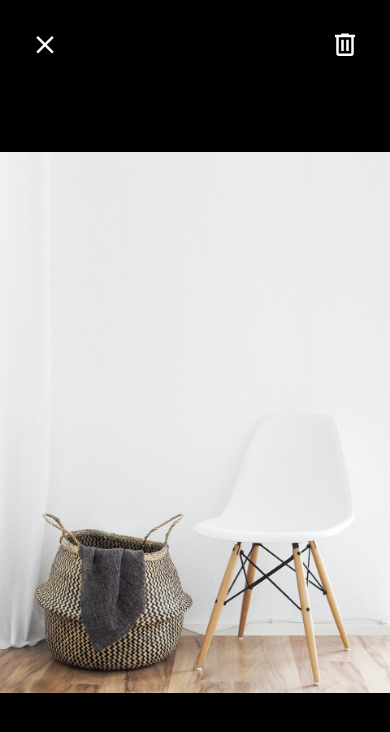
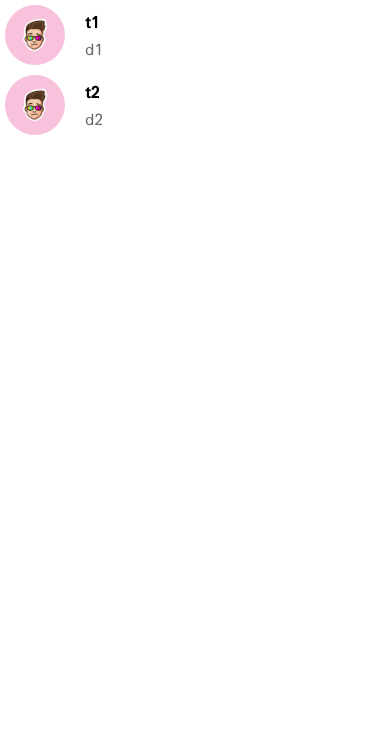
Before and after one commit to PREMINDA/React-NativeSApp, a React Native app: screen / in a window 390 px wide. Shown: the top 732 px of the page. Built offline with nearby package versions, Linux system fonts and the light colour scheme.

Commit message:
listners list

```diff
--- a/App.js
+++ b/App.js
@@ -2,6 +2,7 @@ import { StatusBar } from "expo-status-bar";
 import React from "react";
 import { StyleSheet, Text, View, SafeAreaView } from "react-native";
 import Card from "./app/components/Card/Card";
+import MessageScree from "./app/screen/MessageScree";
 
 import Moredetail from "./app/screen/Moredetail";
 import ViewImageScreen from "./app/screen/ViewImageScreen";
@@ -13,7 +14,7 @@ export default function App() {
   console.log(shopdata);
   return (
     <View>
-      <ViewImageScreen />
+      <MessageScree />
     </View>
   );
 }
--- /dev/null
+++ b/app/screen/MessageScree.js
@@ -0,0 +1,37 @@
+import React from "react";
+import { FlatList } from "react-native";
+import Listitem from "../components/Listitem/Listitem";
+const messages = [
+  {
+    id: 1,
+    title: "t1",
+    description: "d1",
+    image: require("../assets/image/asdasd.png"),
+  },
+  {
+    id: 2,
+    title: "t2",
+    description: "d2",
+    image: require("../assets/image/asdasd.png"),
+  },
+];
+
+function MessageScree(props) {
+  const renderItem = ({ item }) => (
+    <Listitem
+      title={item.title}
+      subtitle={item.description}
+      image={require("../assets/image/asdasd.png")}
+    />
+  );
+
+  return (
+    <FlatList
+      data={messages}
+      keyExtractor={(messages) => messages.id.toString()}
+      renderItem={renderItem}
+    />
+  );
+}
+
+export default MessageScree;
```
